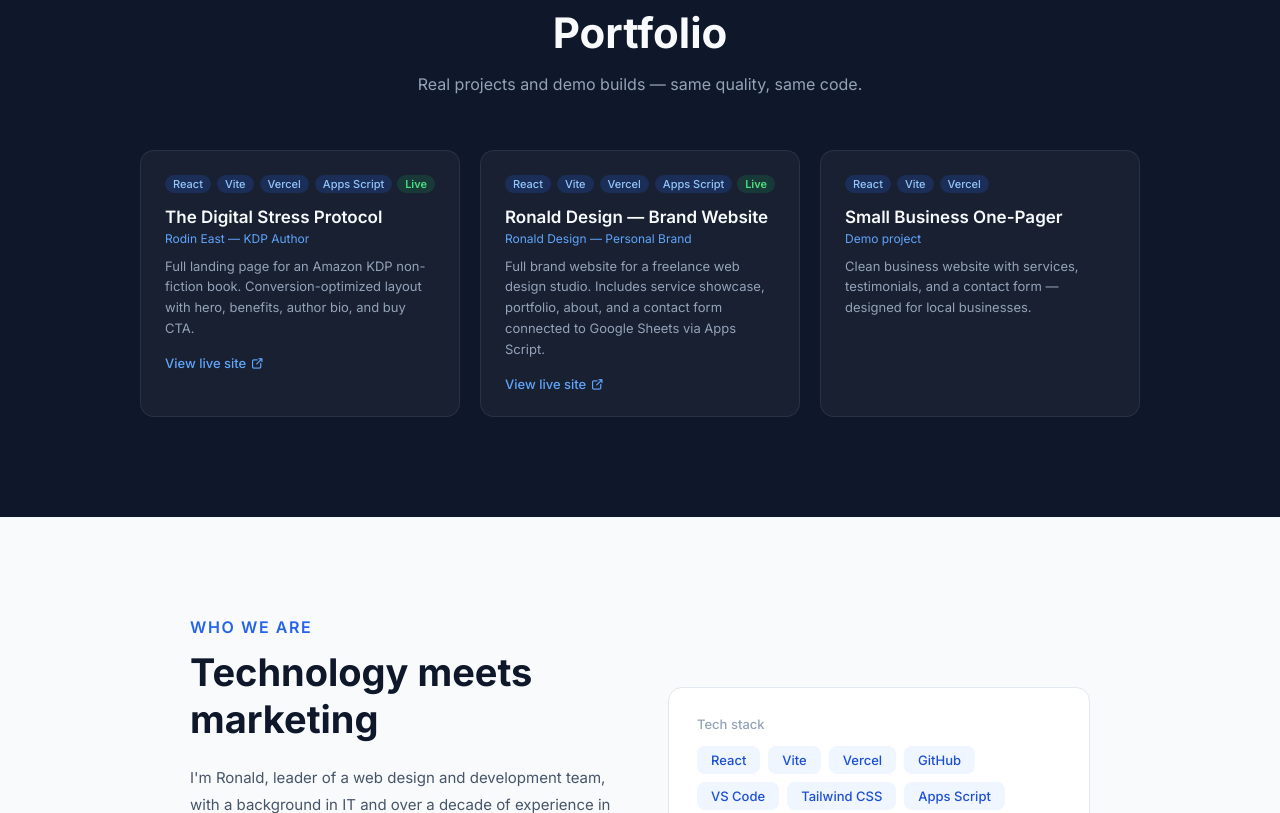
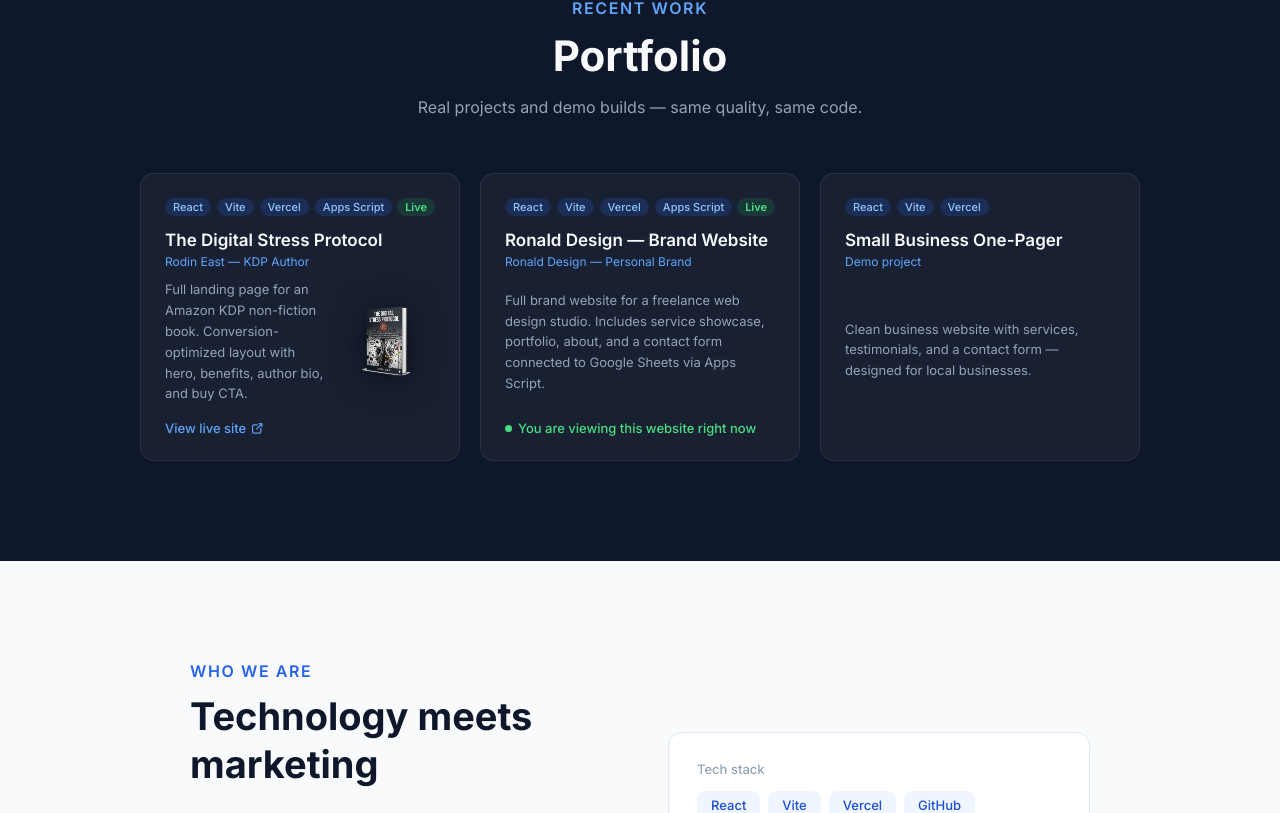
Before and after one commit to dengron55/ronalddesign, a React (Vite) app: page / in a window 1280 px wide. Shown: the part 3147-3960 px from the top of the page. Built offline with nearby package versions, Linux system fonts and the light colour scheme.

Commit message:
update content

```diff
--- a/src/App.jsx
+++ b/src/App.jsx
@@ -358,7 +358,7 @@
     {
       icon: "ti-share",
       title: "Easier to Promote",
-      desc: "Share one clean URL across social media, newsletters, and ads. A branded link like yourbook.com is far more compelling than a long Amazon product URL."
+      desc: "Share one clean URL across social media, newsletters, and ads. A branded link like yourbook.vercel.app or yourbook.com is far more compelling than a long Amazon product URL."
     },
     {
       icon: "ti-search",
@@ -484,15 +484,19 @@
       tags: ["React", "Vite", "Vercel", "Apps Script"],
       url: "https://tdspen.vercel.app",
       desc: "Full landing page for an Amazon KDP non-fiction book. Conversion-optimized layout with hero, benefits, author bio, and buy CTA.",
-      live: true
+      live: true,
+      mockup: "/TDSPeBookCover3Dmockup1_transparent.png",
+      footer: "view-live"
     },
     {
       title: "Ronald Design — Brand Website",
       client: "Ronald Design — Personal Brand",
       tags: ["React", "Vite", "Vercel", "Apps Script"],
-      url: "https://ronalddesign.vercel.app",
+      url: null,
       desc: "Full brand website for a freelance web design studio. Includes service showcase, portfolio, about, and a contact form connected to Google Sheets via Apps Script.",
-      live: true
+      live: true,
+      mockup: null,
+      footer: "you-are-here"
     },
     {
       title: "Small Business One-Pager",
@@ -500,9 +504,12 @@
       tags: ["React", "Vite", "Vercel"],
       url: "#",
       desc: "Clean business website with services, testimonials, and a contact form — designed for local businesses.",
-      live: false
+      live: false,
+      mockup: null,
+      footer: null
     },
   ];
+
   return (
     <section id="portfolio" style={{ background: "#0f172a", padding: "100px 2rem" }}>
       <div style={{ maxWidth: 1000, margin: "0 auto" }}>
@@ -511,28 +518,47 @@
           <h2 style={{ color: "#f8fafc", fontSize: "clamp(28px, 4vw, 42px)", fontWeight: 700, margin: "12px 0 16px" }}>Portfolio</h2>
           <p style={{ color: "#94a3b8", fontSize: 16, maxWidth: 480, margin: "0 auto" }}>Real projects and demo builds — same quality, same code.</p>
         </div>
+
         <div style={{ display: "grid", gridTemplateColumns: "repeat(auto-fit, minmax(280px, 1fr))", gap: 20 }}>
-          {projects.map(({ title, client, tags, url, desc, live }) => (
+          {projects.map(({ title, client, tags, url, desc, live, mockup, footer }) => (
             <div key={title} style={{
               background: "rgba(248,250,252,0.04)", border: "1px solid rgba(248,250,252,0.08)",
-              borderRadius: 14, padding: "24px", transition: "border-color 0.2s, transform 0.2s"
+              borderRadius: 14, padding: "24px", transition: "border-color 0.2s, transform 0.2s",
+              display: "flex", flexDirection: "column"
             }}
               onMouseEnter={e => { e.currentTarget.style.borderColor = "rgba(37,99,235,0.4)"; e.currentTarget.style.transform = "translateY(-3px)"; }}
               onMouseLeave={e => { e.currentTarget.style.borderColor = "rgba(248,250,252,0.08)"; e.currentTarget.style.transform = "translateY(0)"; }}
             >
+              {/* Tags + Live badge */}
               <div style={{ display: "flex", justifyContent: "space-between", alignItems: "flex-start", marginBottom: 14 }}>
                 <div style={{ display: "flex", gap: 6, flexWrap: "wrap" }}>
                   {tags.map(t => <span key={t} style={{ background: "rgba(37,99,235,0.2)", color: "#93c5fd", fontSize: 11, fontWeight: 500, padding: "2px 8px", borderRadius: 99 }}>{t}</span>)}
                 </div>
-                {live && <span style={{ background: "rgba(34,197,94,0.15)", color: "#4ade80", fontSize: 11, fontWeight: 600, padding: "2px 8px", borderRadius: 99 }}>Live</span>}
+                {live && <span style={{ background: "rgba(34,197,94,0.15)", color: "#4ade80", fontSize: 11, fontWeight: 600, padding: "2px 8px", borderRadius: 99, flexShrink: 0 }}>Live</span>}
               </div>
+
               <h3 style={{ color: "#f8fafc", fontSize: 17, fontWeight: 600, margin: "0 0 4px" }}>{title}</h3>
               <div style={{ color: "#60a5fa", fontSize: 12, marginBottom: 10 }}>{client}</div>
-              <p style={{ color: "#94a3b8", fontSize: 13, lineHeight: 1.6, margin: "0 0 16px" }}>{desc}</p>
-              {live && (
+
+              {/* Left text, right mockup */}
+              <div style={{ display: "flex", gap: 12, alignItems: "center", margin: "0 0 16px", flexGrow: 1 }}>
+                <p style={{ color: "#94a3b8", fontSize: 13, lineHeight: 1.6, margin: 0, flexGrow: 1 }}>{desc}</p>
+                {mockup && (
+                  <img src={mockup} alt={title} style={{ width: 96, flexShrink: 0, height: "auto", filter: "drop-shadow(0 4px 16px rgba(0,0,0,0.6))" }} />
+                )}
+              </div>
+
+              {/* Footer area */}
+              {footer === "view-live" && (
                 <a href={url} target="_blank" rel="noreferrer" style={{ color: "#60a5fa", fontSize: 13, fontWeight: 500, textDecoration: "none", display: "flex", alignItems: "center", gap: 4 }}>
                   View live site <i className="ti ti-external-link" style={{ fontSize: 14 }} aria-hidden="true" />
                 </a>
+              )}
+              {footer === "you-are-here" && (
+                <div style={{ display: "flex", alignItems: "center", gap: 6 }}>
+                  <div style={{ width: 7, height: 7, borderRadius: "50%", background: "#4ade80" }} />
+                  <span style={{ color: "#4ade80", fontSize: 13, fontWeight: 500 }}>You are viewing this website right now</span>
+                </div>
               )}
             </div>
           ))}
@@ -543,7 +569,7 @@
 }
 
 function About() {
-  const stack = ["React", "Vite", "Vercel", "GitHub", "VS Code", "Tailwind CSS", "Apps Script"];
+  const stack = ["React", "Vite", "Vercel", "GitHub", "VS Code", "Tailwind CSS"];
   return (
     <section id="about" style={{ background: "#f8fafc", padding: "100px 2rem" }}>
       <div style={{ maxWidth: 900, margin: "0 auto", display: "grid", gridTemplateColumns: "repeat(auto-fit, minmax(300px, 1fr))", gap: 56, alignItems: "center" }}>
```
Also changed, not shown: public/TDSPeBookCover3Dmockup1.jpg (added), public/TDSPeBookCover3Dmockup1_transparent.png (added).
